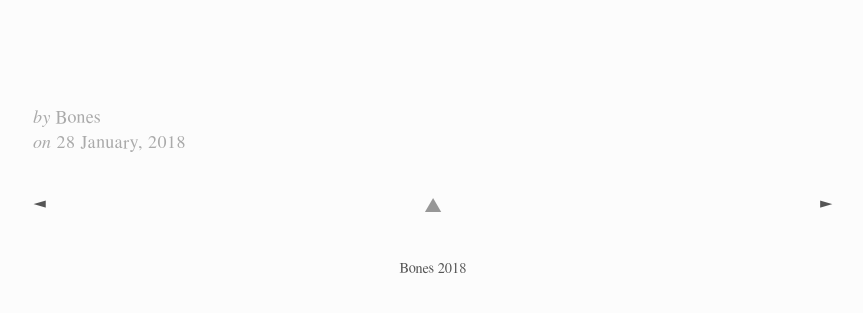
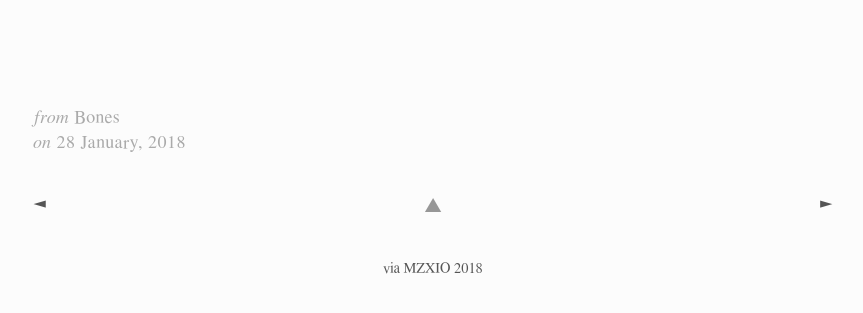
Before and after one commit to viablue/ferment, a Jekyll site: the page built from _posts/2018-01-28-eggs-pudding.md, in a window 1280 px wide. Shown: the part 225-538 px from the top of the page, without its empty margins (207-1070 px from the left). Built offline with Jekyll 4.4.1, drawn with Linux system fonts in a browser that asks for light colours.

Commit message:
footer fixins

```diff
--- a/_layouts/default.html
+++ b/_layouts/default.html
@@ -22,7 +22,8 @@
 
     <footer>
       <span>
-        {{ site.author.name }}
+        <!--{{ site.author.name }}-->
+        via MZXIO
         <time datetime="{{ site.time }}">{{ site.time | date: '%Y' }}</time>
       </span>
     </footer>
--- a/_layouts/post.html
+++ b/_layouts/post.html
@@ -12,11 +12,11 @@ layout: default
 </div>
 
 <div class="post-info">
-  <span>by</span>
+  <span>from</span>
   {% if page.author %}
     {{ page.author }}
   {% else %}
-      {{ site.author.name }}
+    {{ site.author.name }}
   {% endif %}
 
   {% if page.date %}
```
